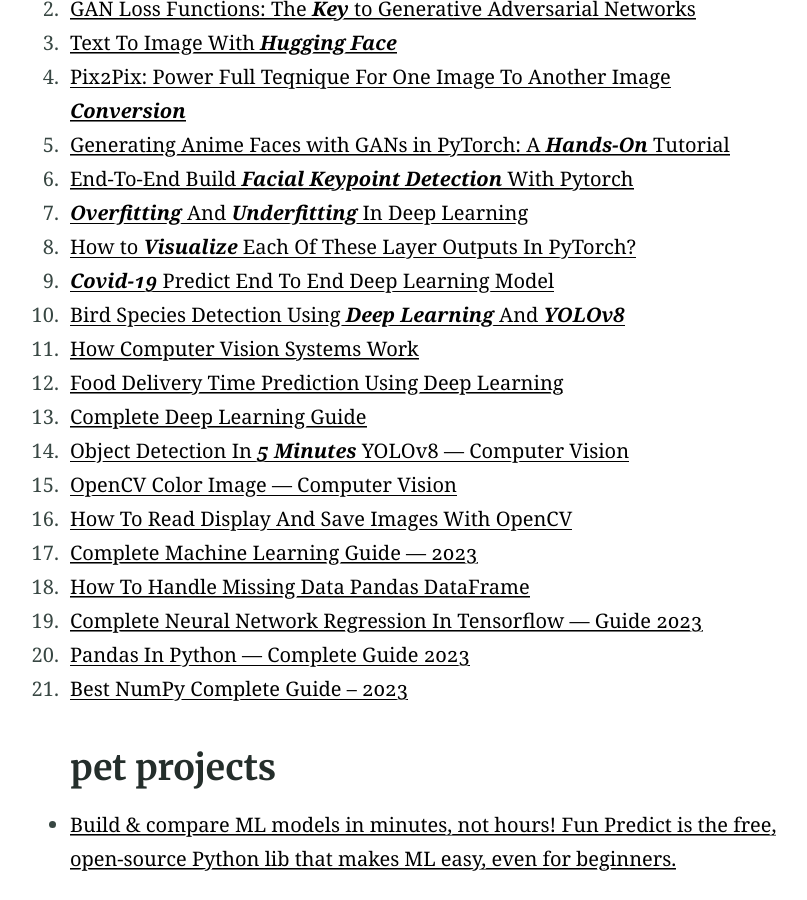
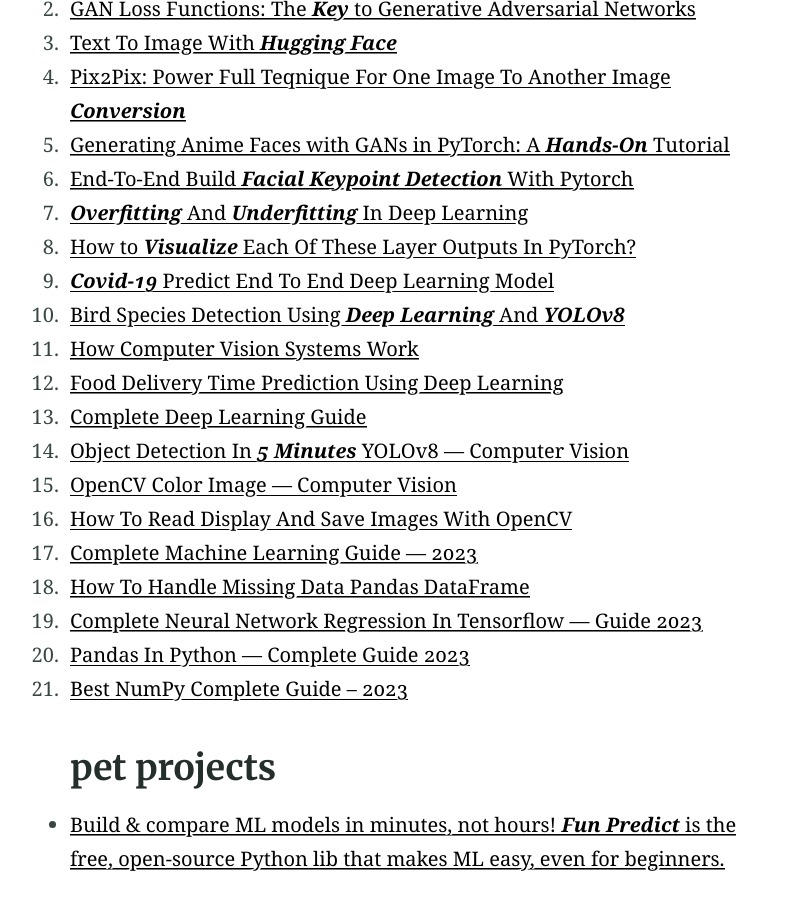
Before and after one commit to hi-sushanta/hi-sushanta.github.io, a Jekyll site: the page built from index.md, in a window 1280 px wide and 900 px high, scrolled down 979 px. Shown: the whole window, without its empty margins (213-1020 px from the left). Built offline with Jekyll 4.4.1, drawn with Linux system fonts in a browser that asks for light colours.

```diff
--- a/index.md
+++ b/index.md
@@ -59,4 +59,4 @@ Whether you're a new reader or a returning visitor, welcome to my blog! I aim to
 
 ## pet projects
 
-* [Build & compare ML models in  minutes, not hours! Fun Predict is the free, open-source Python lib that makes ML easy, even for beginners.](https://github.com/hi-sushanta/funpredict)
+* [Build & compare ML models in  minutes, not hours! ***Fun Predict*** is the free, open-source Python lib that makes ML easy, even for beginners.](https://github.com/hi-sushanta/funpredict)
```
